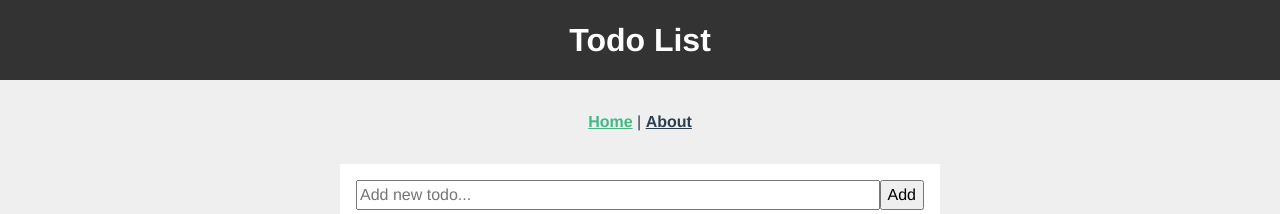
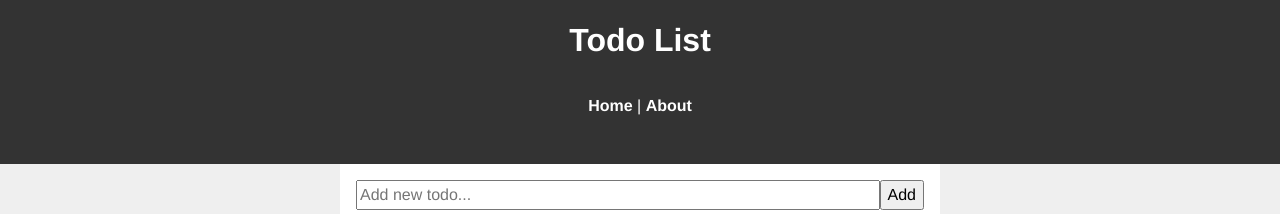
Before and after one commit to uxmoon/todo-list-vue2, a Vue app: page / in a window 1280 px wide. Shown: the top 214 px of the page. Built offline with nearby package versions, Linux system fonts and the light colour scheme; no server answers.

Commit message:
Moved menu routes to Header

```diff
--- a/src/App.vue
+++ b/src/App.vue
@@ -1,10 +1,6 @@
 <template>
   <div id="app">
     <HeaderApp />
-    <nav>
-      <router-link to="/">Home</router-link> |
-      <router-link to="/about">About</router-link>
-    </nav>
     <router-view />
   </div>
 </template>
--- a/src/components/layout/Header.vue
+++ b/src/components/layout/Header.vue
@@ -1,6 +1,10 @@
 <template>
   <header class="header">
     <h1>Todo List</h1>
+    <nav>
+      <router-link to="/">Home</router-link> |
+      <router-link to="/about">About</router-link>
+    </nav>
   </header>
 </template>
 
@@ -20,6 +24,10 @@ export default {
 
   .header a {
     color: #fff;
-    padding-right: 0.5rem;
+    text-decoration: none;
+  }
+
+  .header a:hover {
+    text-decoration: underline;
   }
 </style>
```
